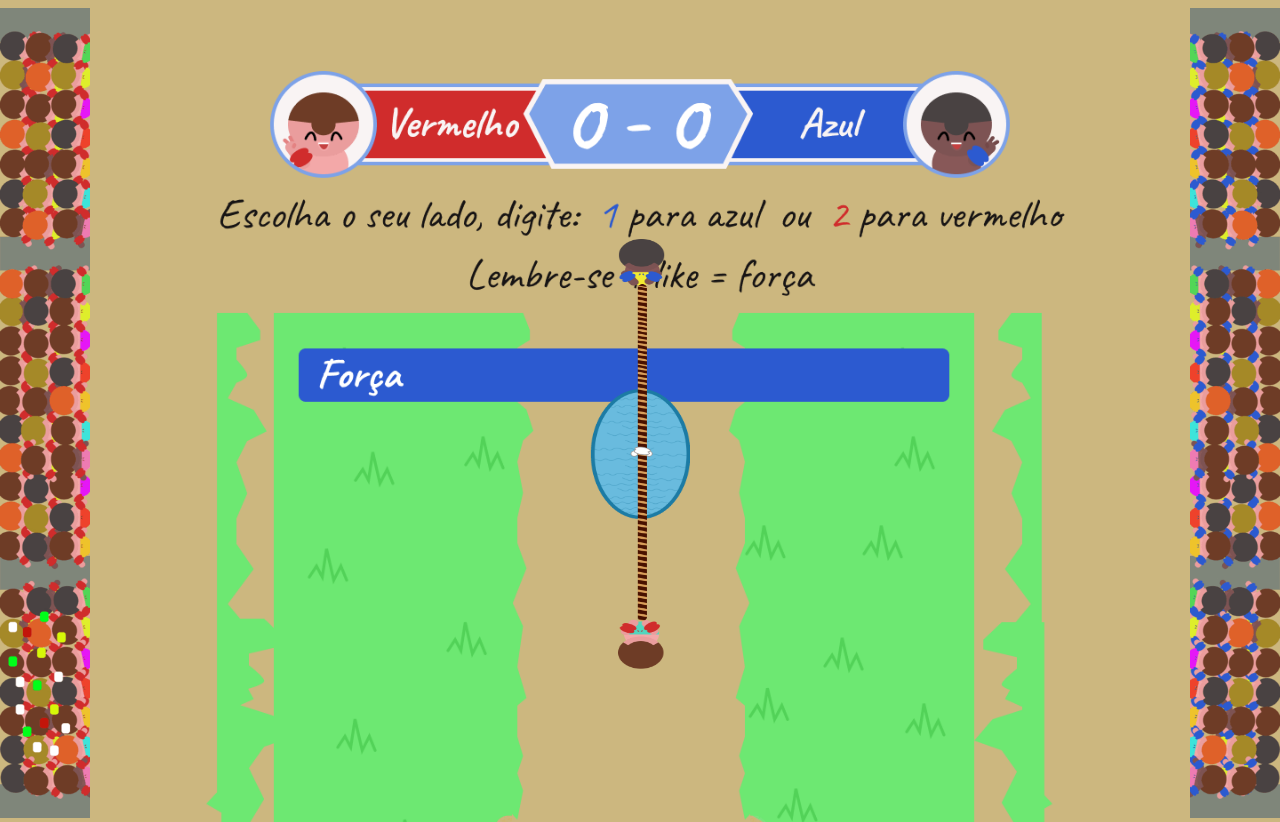
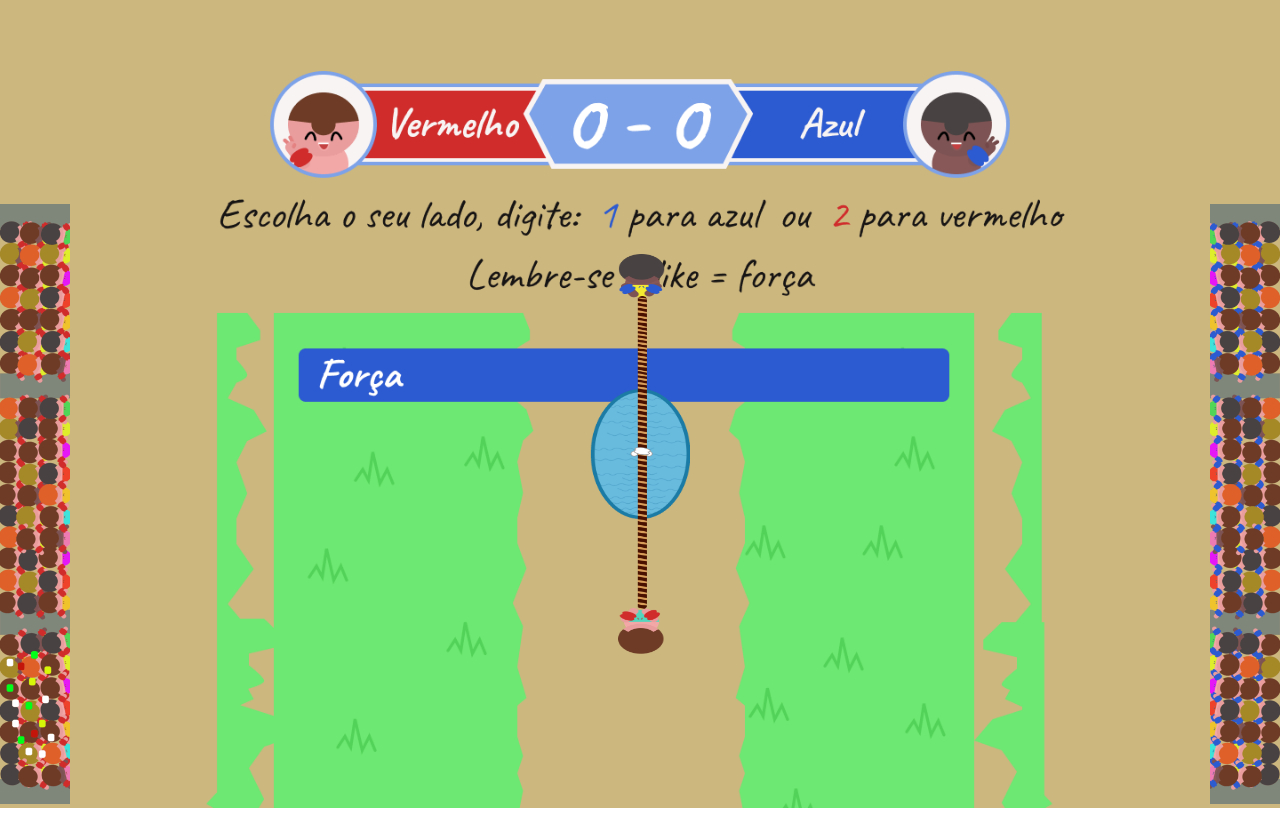
Before and after one commit to kdsmedia/tokgame, a website: page src/index.html in a window 1280 px wide. Drawn offline with Linux system fonts and the light colour scheme.

Commit message:
Update index.html

```diff
--- a/src/index.html
+++ b/src/index.html
@@ -86,7 +86,7 @@
 </head>
 <body>
   <div class="competitors" id="competitors">
-    <img src="/assets/competitors.png" alt="" height="430" width="50">
+    <img src="/assets/competitors.png" alt="" height="400" width="50">
   </div>
 
   <div class="pool" id="pool">
@@ -94,11 +94,11 @@
   </div>
 
   <div class="blueCheer" id="blueCheer">
-    <img src="/assets/blueCompetitor/blueCheer.gif" alt="" width="90" height="810">
+    <img src="/assets/blueCompetitor/blueCheer.gif" alt="" width="70" height="600">
   </div>
 
   <div class="redCheer" id="redCheer">
-    <img src="/assets/redCompetitor/redCheer.gif" alt="" width="90" height="810">
+    <img src="/assets/redCompetitor/redCheer.gif" alt="" width="70" height="600">
   </div>
 
   <div class="blueWInBox" id="blueWInBox"></div>
```
